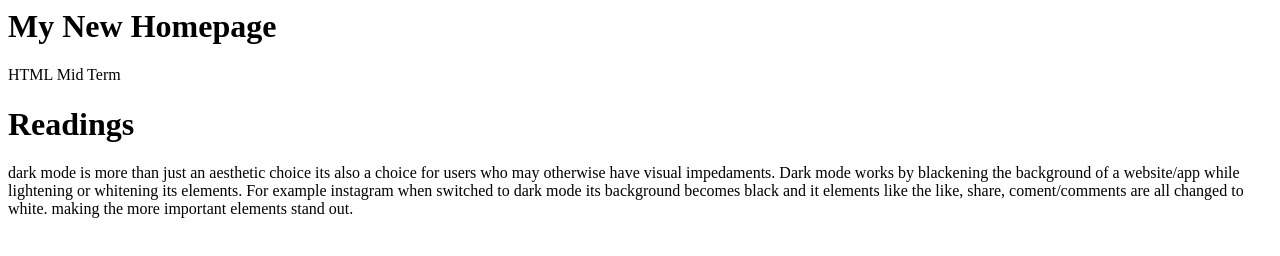
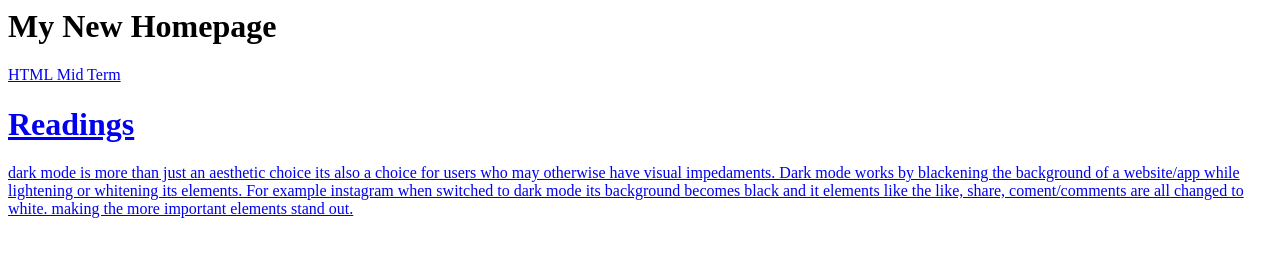
Before and after one commit to MkStutzman/FA2024, a plain HTML site: page index.html in a window 1280 px wide. Drawn offline with Linux system fonts and the light colour scheme.

Commit message:
Update index.html

```diff
--- a/index.html
+++ b/index.html
@@ -5,7 +5,7 @@
     </head>
     <body>
         <h1> My New Homepage</h1>
-        <p <a href="horse midterm2 html.html">HTML Mid Term </p>
+        <p> <a href="horse midterm2 html.html">HTML Mid Term </p>
     </body>
     <h1>Readings</h1>
     <p> dark mode is more than just an aesthetic choice its also a choice for users who may otherwise have visual impedaments.
```
